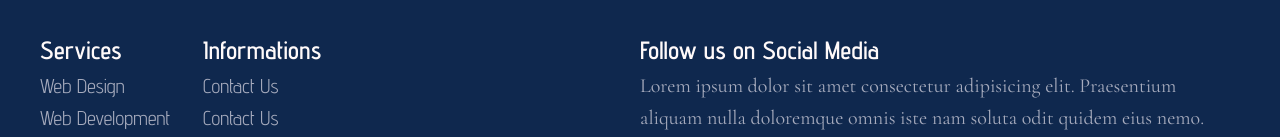
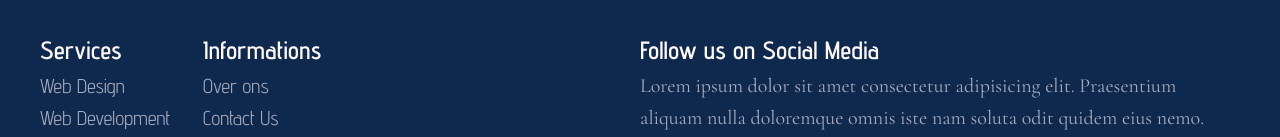
Before and after one commit to Vastlaan/itcontext2.0, a React (Create React App) app in the folder client/: page / in a window 1280 px wide. Shown: the part 1598-1735 px from the top of the page. Built offline with nearby package versions, Linux system fonts and the light colour scheme; a web font is replaced by a local one.

Commit message:
Change name of route @ footer

```diff
--- a/client/src/components/footer/main.tsx
+++ b/client/src/components/footer/main.tsx
@@ -17,7 +17,7 @@ export default function Main() {
                 </List>
                 <List>
                     <h3>Informations</h3>
-                    <Link to="/over-ons">Contact Us</Link>
+                    <Link to="/over-ons">Over ons</Link>
                     <Link to="/contact">Contact Us</Link>
                     <Link to="/cookies">Cookies</Link>
                     <Link to="/algemene-voorwaarden">Algemene Voorwaarden</Link>
```
